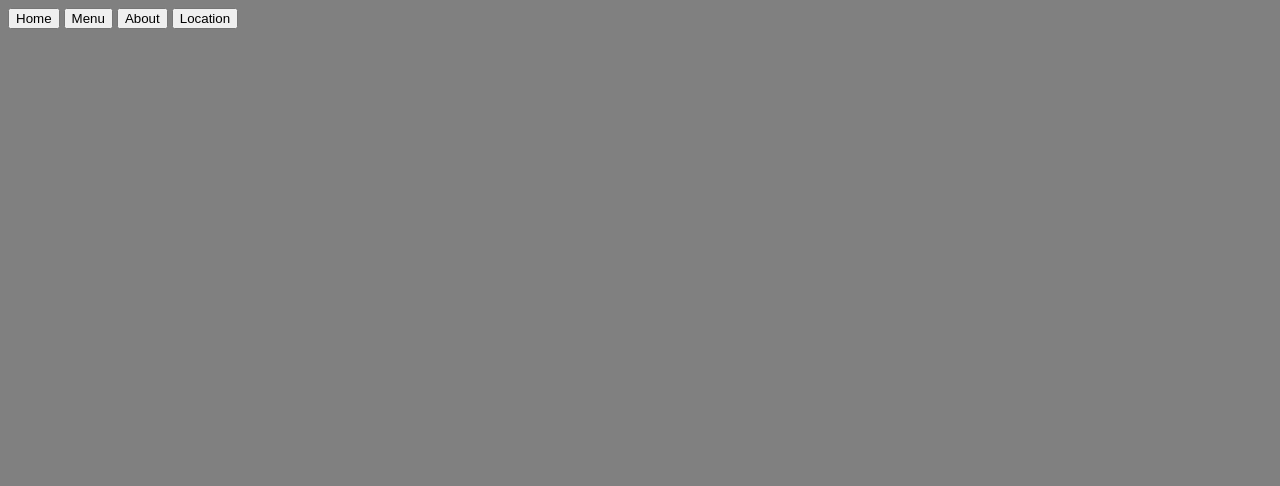
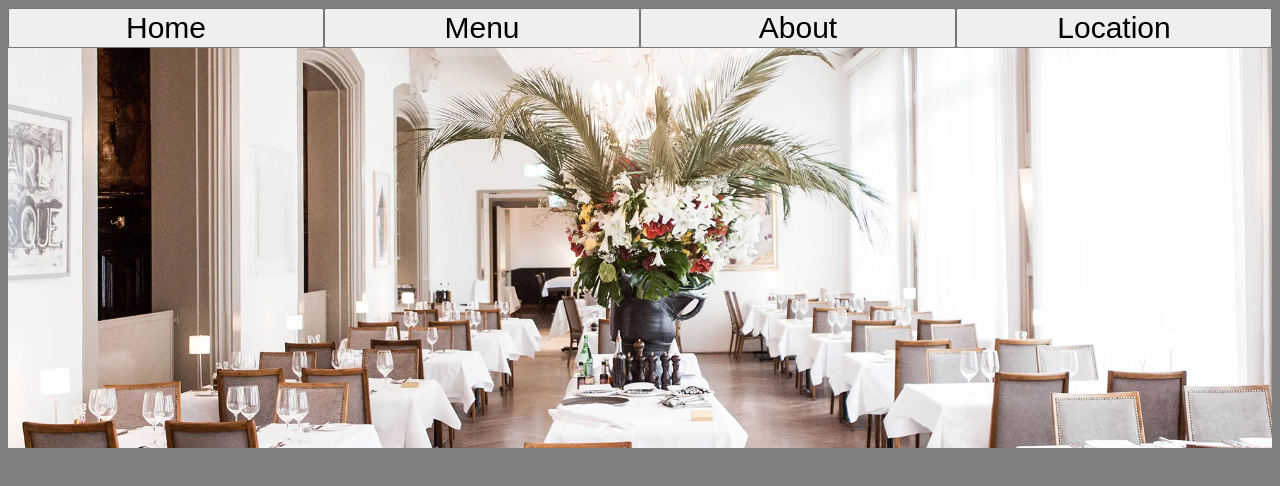
Before and after one commit to seanat0r/restaurantSite, a website built with webpack: page src/index.html in a window 1280 px wide. Built offline with nearby package versions, Linux system fonts and the light colour scheme.

Commit message:
reorganised the project and added some new css styles and start with working on homeModule

```diff
--- /dev/null
+++ b/src/aboutModule.js
@@ -0,0 +1,7 @@
+//Import JS files
+import { mainContent } from "./smallRepetitiveFunctions";
+import { createDiv } from "./smallRepetitiveFunctions";
+
+export default class About {
+    say = console.log("About Module");
+}
--- /dev/null
+++ b/src/homeModule.js
@@ -0,0 +1,34 @@
+//Import JS files
+import { mainContent } from "./smallRepetitiveFunctions";
+import { createDiv } from "./smallRepetitiveFunctions";
+//Import png files
+import homePicture from "./images/homePicture.png";
+
+export default class Home {
+    #imgDiv = null;
+    #homeDiv = null;
+
+    createHomeLayout() {
+        const divImg = createDiv("img");
+        const divHome = createDiv("home");
+
+        mainContent.appendChild(divImg);
+        mainContent.appendChild(divHome);
+
+        this.#imgDiv = document.querySelector("#img");
+        this.#homeDiv = document.querySelector("#home");
+    }
+    createImgLayout() {
+        const imgDiv = document.querySelector("#img");
+        //checks if the div exists
+        if(!imgDiv) {
+            return console.log(imgDiv + "doesn't exist");
+        }
+
+        const img = document.createElement("img");
+        img.setAttribute("id", "homePicture");
+        img.alt = "Eating Hall from our Restaurant";
+        this.#imgDiv.appendChild(img);
+
+    }
+}
--- a/src/index.html
+++ b/src/index.html
@@ -8,13 +8,12 @@
 <body>
     <header>
         <nav>
-            <button>Home</button>
-            <button>Menu</button>
-            <button>About</button>
-            <button>Location</button>
+            <button class="home">Home</button>
+            <button class="menu">Menu</button>
+            <button class="about">About</button>
+            <button class="location">Location</button>
         </nav>
     </header>
-    <div id="content">
-    </div>
+    <div id="content"> </div>
 </body>
 </html>
--- a/src/index.js
+++ b/src/index.js
@@ -1,6 +1,14 @@
 import "./style.css";
 
-import {Home, Menu, About, Location} from "./script.js";
+import Home from "./homeModule.js";
+import About from "./aboutModule.js";
+import Menu from "./MenueModule.js";
+import Location from "./LocationModule.js";
 
+const about = new About();
 const home = new Home();
+const menu = new Menu();
+const location = new Location();
+
 home.createHomeLayout();
+home.createImgLayout();
--- /dev/null
+++ b/src/locationModule.js
@@ -0,0 +1,5 @@
+//Import JS files
+import { mainContent } from "./smallRepetitiveFunctions";
+import { createDiv } from "./smallRepetitiveFunctions";
+
+export default class Location {}
--- /dev/null
+++ b/src/menueModule.js
@@ -0,0 +1,5 @@
+//Import JS files
+import { mainContent } from "./smallRepetitiveFunctions";
+import { createDiv } from "./smallRepetitiveFunctions";
+
+export default class Menue {}
--- a/src/script.js
+++ /dev/null
@@ -1,13 +0,0 @@
-import { mainContent } from "./smallRepetitiveFunctions";
-import { createDiv } from "./smallRepetitiveFunctions";
-export class Home {
-    createHomeLayout() {
-        createDiv("img" + "home").appendChild(mainContent);
-    }
-}
-
-export class Menu {}
-
-export class About {}
-
-export class Location {}
--- a/src/style.css
+++ b/src/style.css
@@ -1,3 +1,25 @@
 body {
     background-color: gray;
 }
+nav {
+    display: flex;
+    justify-content: space-between;
+}
+.home, .menu, .about, .location {
+width: 25%;
+height: 2.5rem;
+font-size: 30px;
+}
+#img {
+    width: auto;
+    height: 25rem;
+    background-image: url('./images/homePicture.png');
+    background-position: center;
+    background-size: cover;
+    display: block;
+}
+#homePicture {
+    visibility: hidden;
+    width: 0;
+    height: 0;
+}
--- a/webpack.config.js
+++ b/webpack.config.js
@@ -28,6 +28,10 @@ module.exports = {
 				test: /\.css$/i,
 				use: ["style-loader", "css-loader"],
 			},
+			{
+				test: /\.(png|svg|jpg|jpeg|gif)$/i,
+				type: "asset/resource",
+			}
 		],
 	},
 };
```
Also changed, not shown: src/images/homePicture.png (added), 2 other files.
